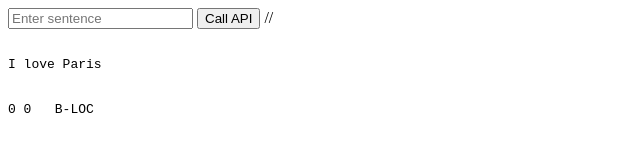
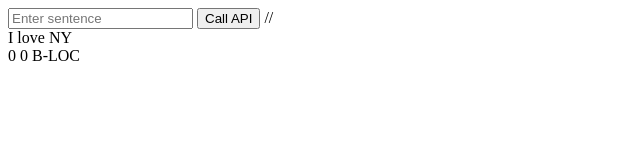
Before and after one commit to rctatman/flask_example_heroku, a plain HTML site: page templates/simple_client.html in a window 1280 px wide. Shown: the whole page, without its empty margins (0-640 px from the left). Drawn offline with nearby package versions, Linux system fonts and the light colour scheme.

Commit message:
Update simple_client.html

```diff
--- a/templates/simple_client.html
+++ b/templates/simple_client.html
@@ -9,12 +9,8 @@
 <button id="btn">Call API</button>
 // <div id="api_output"> </div>
 
-<div class="card-footer bg-white">
-    <pre class="card-text api-pre" style="padding-bottom: 0.2cm">
-        <div class="item" id="api_input">I love Paris </div>
-        <div class="item" id="api_output">0 0   B-LOC</div>
-    </pre>
-</div>
+<div id="api_input">I love NY </div>
+<div id="api_output">0 0   B-LOC</div>
 
 <script type="text/javascript">
     function api_call(input) {
```
